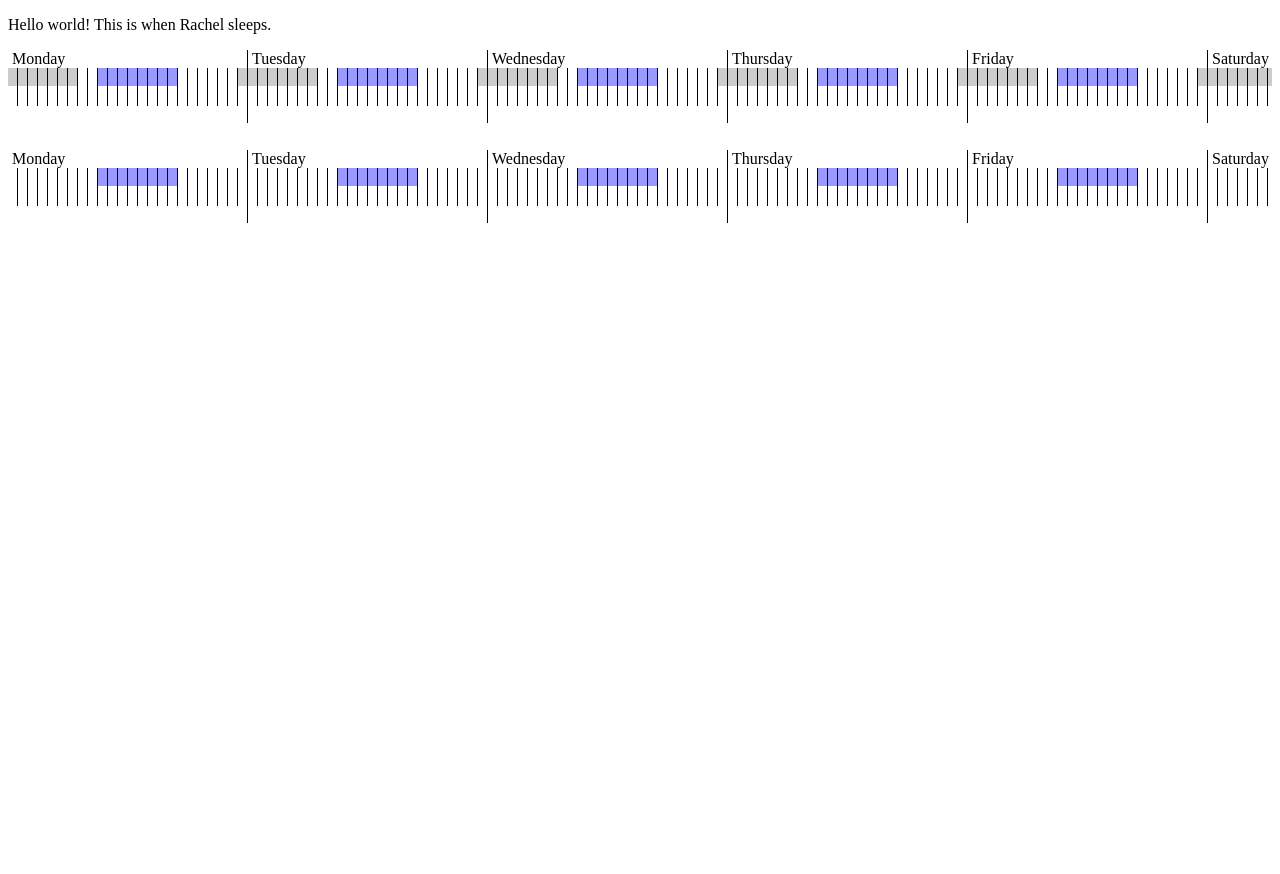
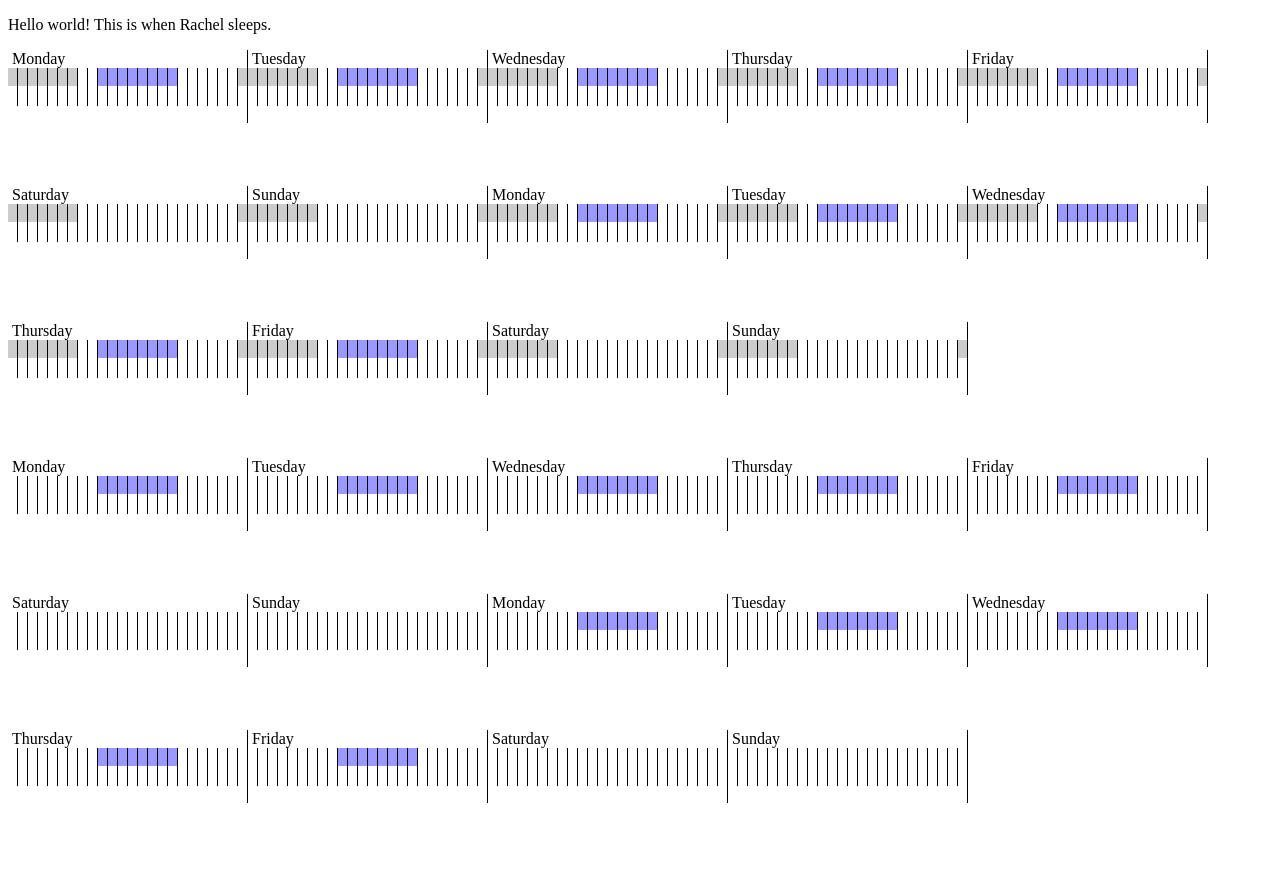
Before and after one commit to itsrachelfish/testing, a PHP site: page /sleep.html in a window 1280 px wide. Before the commit the page ends 223 px from the top, so only its background shows below. Run offline with PHP 8.4, Linux system fonts and the light colour scheme; some libraries are stand-ins or nearby versions.

Commit message:
Updated styles to be more printer friendly

```diff
--- a/sleep/sleep.css
+++ b/sleep/sleep.css
@@ -1,12 +1,9 @@
-.timeline {
-    overflow-x: scroll;
-    white-space: nowrap;
-    height: 100px;
-}
+.timeline { }
 
 .day {
     display: inline-block;
     width: 240px;
+    margin-bottom: 100px;
 }
 
 .day .title {
```
